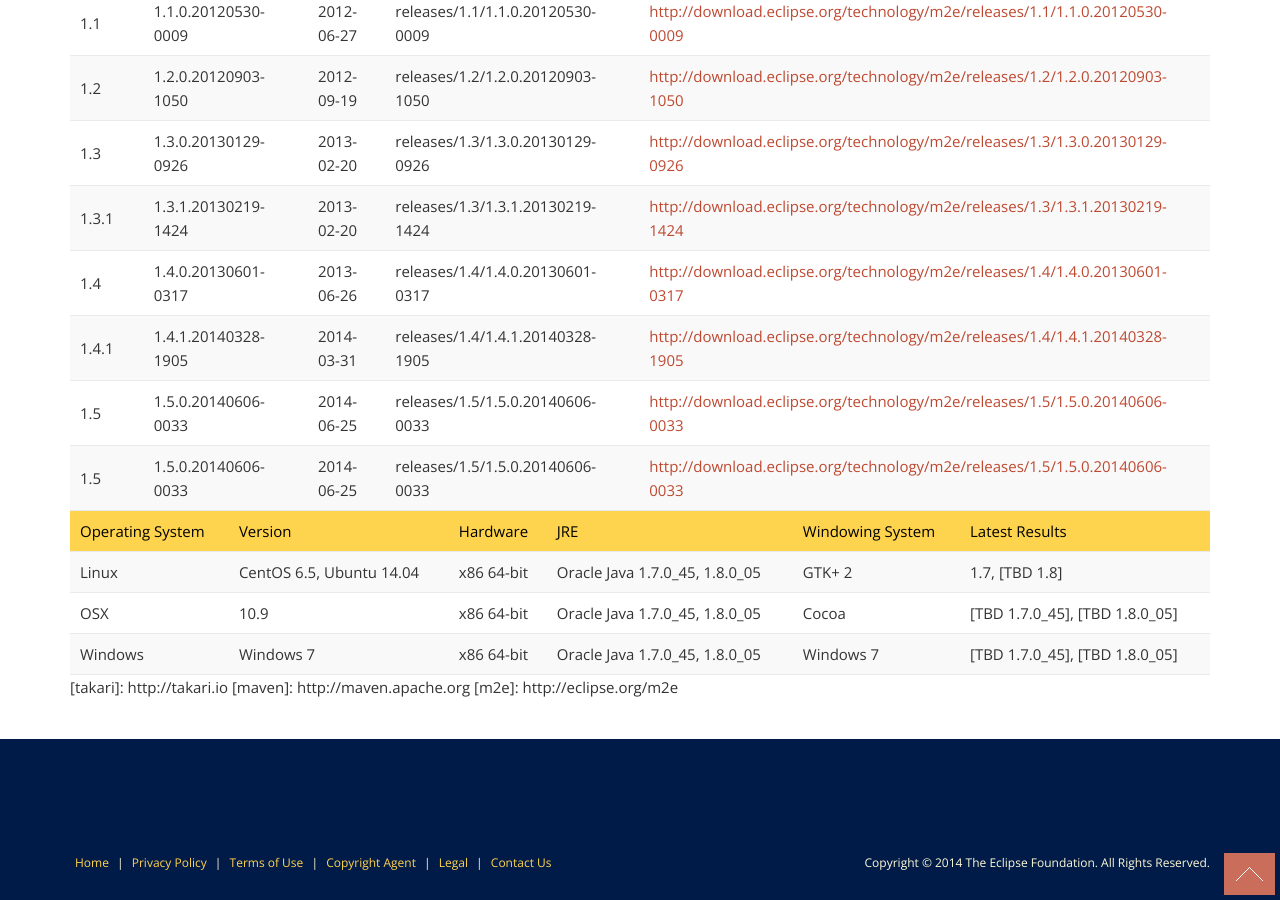
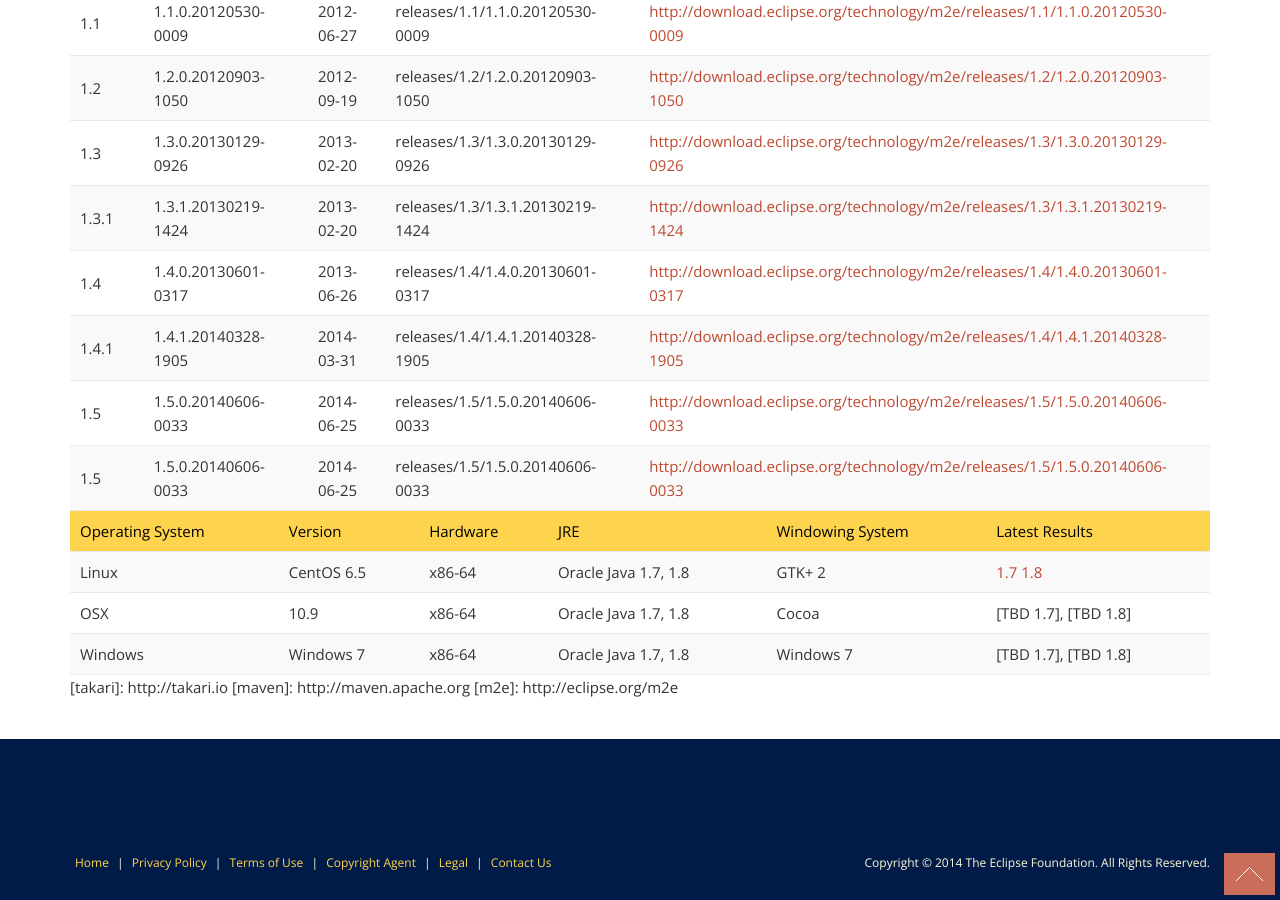
Before and after one commit to takari/m2eclipse-website, a Jekyll site: the page built from m2e-downloads.md, in a window 1280 px wide and 900 px high, scrolled down 1708 px. Built offline with Jekyll 4.4.1, drawn with Linux system fonts in a browser that asks for light colours; some web fonts are replaced; Markdown is read by kramdown in place of the engine named in the settings.

Commit message:
added links to linux 1.7 and 1.8 CI jobs
Signed-off-by: Igor Fedorenko <igor@ifedorenko.com>

```diff
--- a/m2e-downloads.md
+++ b/m2e-downloads.md
@@ -177,27 +177,30 @@
   </tr>
   <tr>
     <td>Linux</td>
-    <td>CentOS 6.5, Ubuntu 14.04</td>
-    <td>x86 64-bit</td>
-    <td>Oracle Java 1.7.0_45, 1.8.0_05</td>
+    <td>CentOS 6.5</td>
+    <td>x86-64</td>
+    <td>Oracle Java 1.7, 1.8</td>
     <td>GTK+ 2</td>
-    <td>1.7, [TBD 1.8]</td>
+    <td>
+      <a href="https://ci.takari.io/job/m2eclipse-core-tests/lastCompletedBuild/testReport/">1.7</a>
+      <a href="https://ci.takari.io/job/m2eclipse-core-tests%20%28jdk-1.8%29/lastCompletedBuild/testReport/">1.8</a>
+    </td>
   </tr>
   <tr>
     <td>OSX</td>
     <td>10.9</td>
-    <td>x86 64-bit</td>
-    <td>Oracle Java 1.7.0_45, 1.8.0_05</td>
+    <td>x86-64</td>
+    <td>Oracle Java 1.7, 1.8</td>
     <td>Cocoa</td>
-    <td>[TBD 1.7.0_45], [TBD 1.8.0_05]</td>
+    <td>[TBD 1.7], [TBD 1.8]</td>
   </tr>
   <tr>
     <td>Windows</td>
     <td>Windows 7</td>
-    <td>x86 64-bit</td>
-    <td>Oracle Java 1.7.0_45, 1.8.0_05</td>
+    <td>x86-64</td>
+    <td>Oracle Java 1.7, 1.8</td>
     <td>Windows 7</td>
-    <td>[TBD 1.7.0_45], [TBD 1.8.0_05]</td>
+    <td>[TBD 1.7], [TBD 1.8]</td>
   </tr>
   </tbody>
 </table>
```
